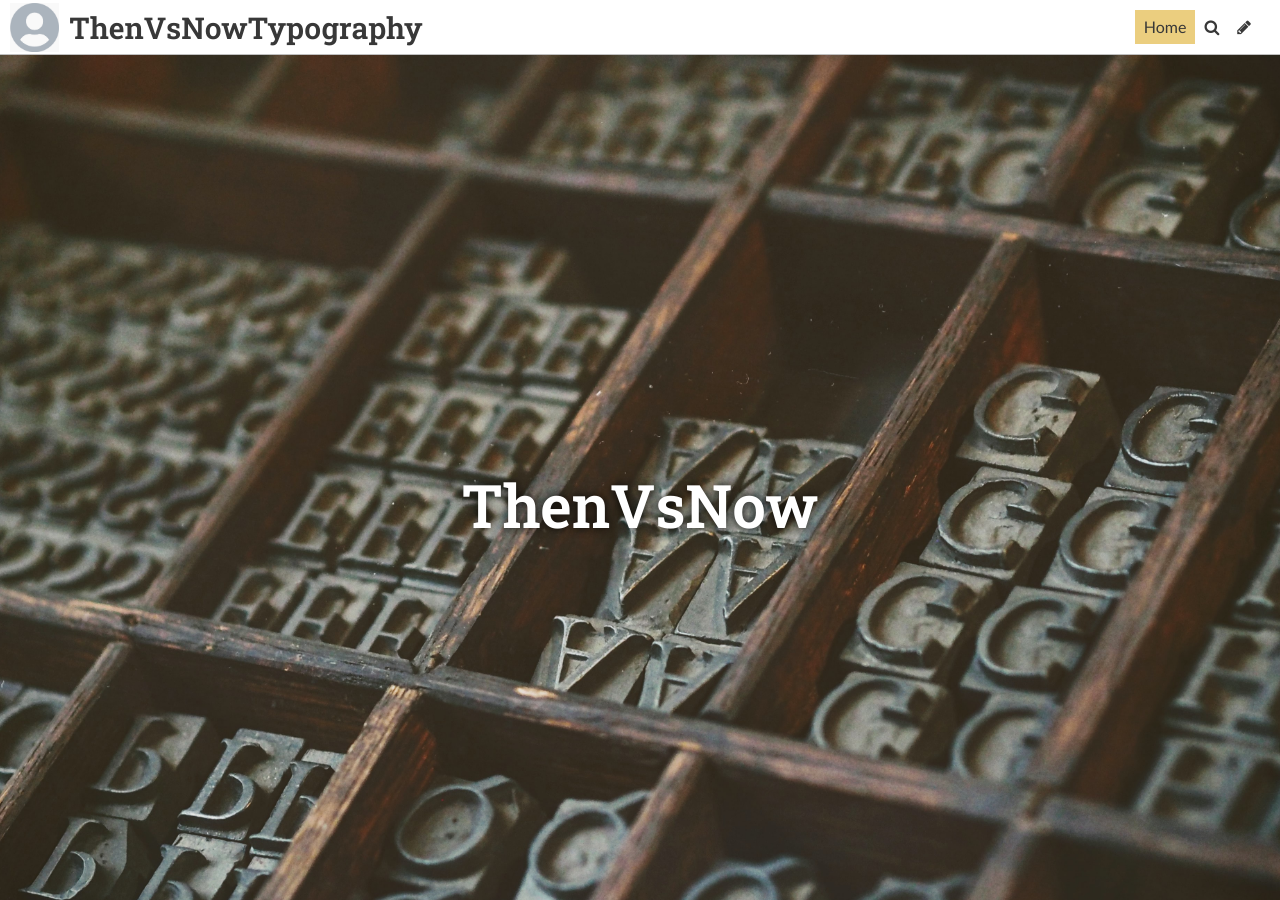
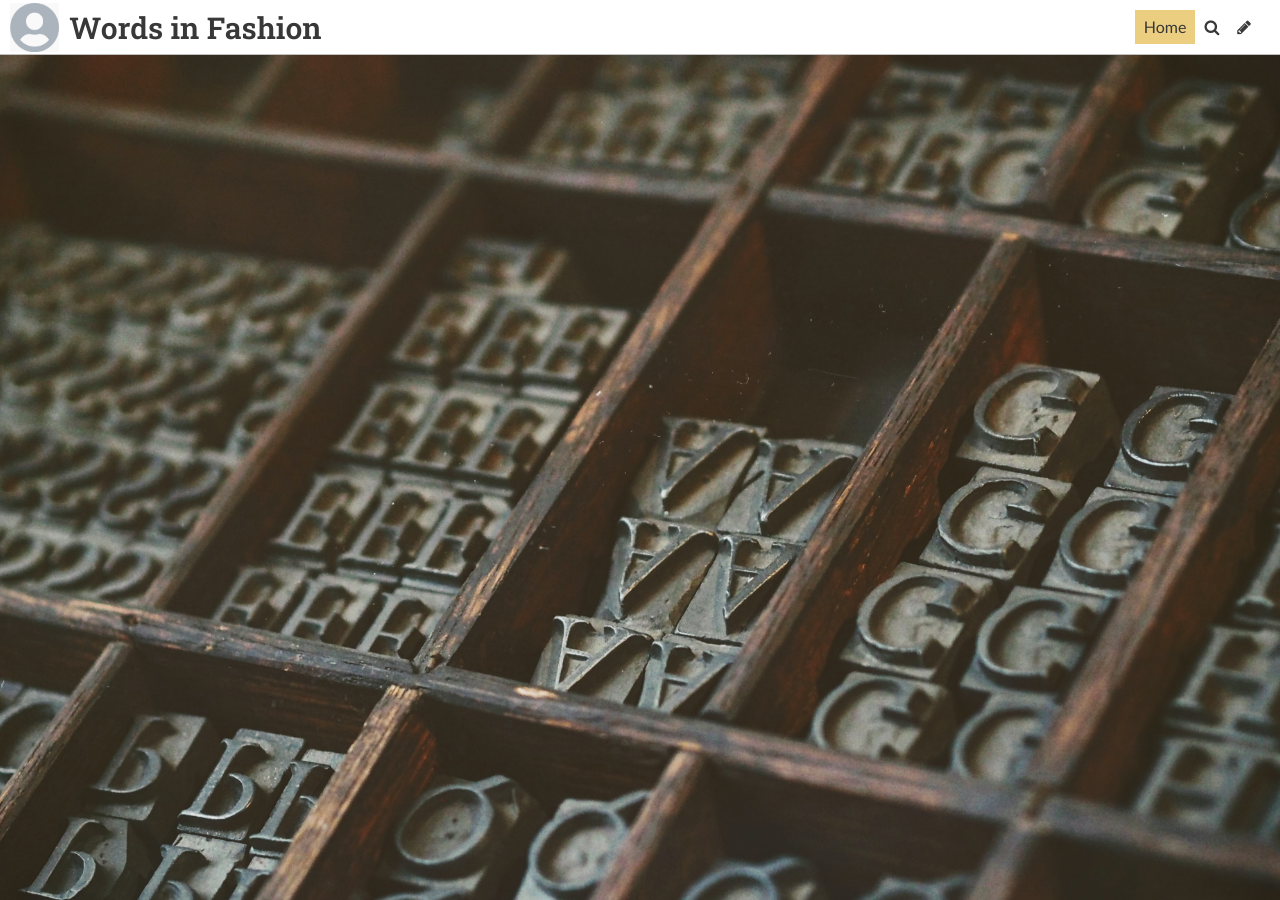
Before and after one commit to kasiamatuszewska/typographydesign, a Jekyll site: the page built from index.html, in a window 1280 px wide and 900 px high. Built offline with Jekyll 4.4.1, drawn with Linux system fonts in a browser that asks for light colours; some web fonts are replaced; the list of posts is cut into pages by our own code.

Commit message:
Update Settings “general”

```diff
--- a/_data/settings.yml
+++ b/_data/settings.yml
@@ -1,8 +1,8 @@
-title: ThenVsNowTypography
-description: A web site about typography design and how it has changed over the years.
+title: Words in Fashion
+description: A web site about typography design in fashion design.
 footer_text: Copyright 2021 Katarzyna Matuszewska
 header_feature_image: ../uploads/natalia-y-oxl_kbnqxga-unsplash.jpg
-header_text: ThenVsNow
+header_text: ""
 header_text_color: "#ffffff"
 bannerheight: 100vh
 navbarheight: 55px
```
